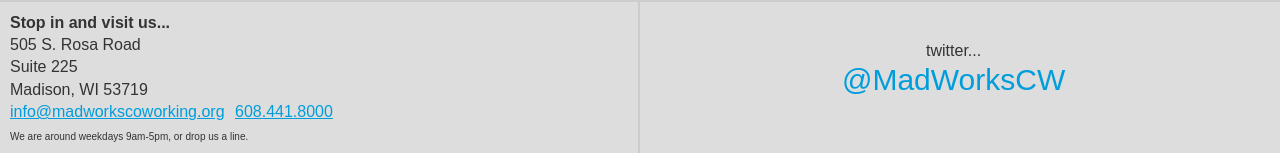
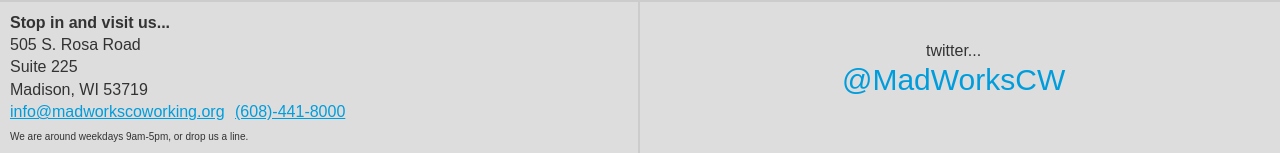
Before and after one commit to MadWorksCW/madworkscw.github.io, a Jekyll site: the page index.html, which Jekyll copies as it is, in a window 1280 px wide. Shown: the part 744-897 px from the top of the page. Built offline with Jekyll 4.4.1, drawn with Linux system fonts in a browser that asks for light colours; nearby versions of some CDN libraries; Markdown is read by kramdown in place of the engine named in the settings; comment, search, counter and statistics services are not loaded.

```diff
--- a/index.html
+++ b/index.html
@@ -40,7 +40,7 @@
 				Suite 225<br />
 				Madison, WI 53719<br />
 				<a href="mailto:info@madworkscoworking.org">info@madworkscoworking.org</a>
-				<a href="tel:6084418000">608.441.8000</a><br />
+				<a href="tel:6084418000">(608)-441-8000</a><br />
 				<span class="small">We are around weekdays 9am-5pm, or drop us a line.</span>
 			</div>
 		</div>
```
